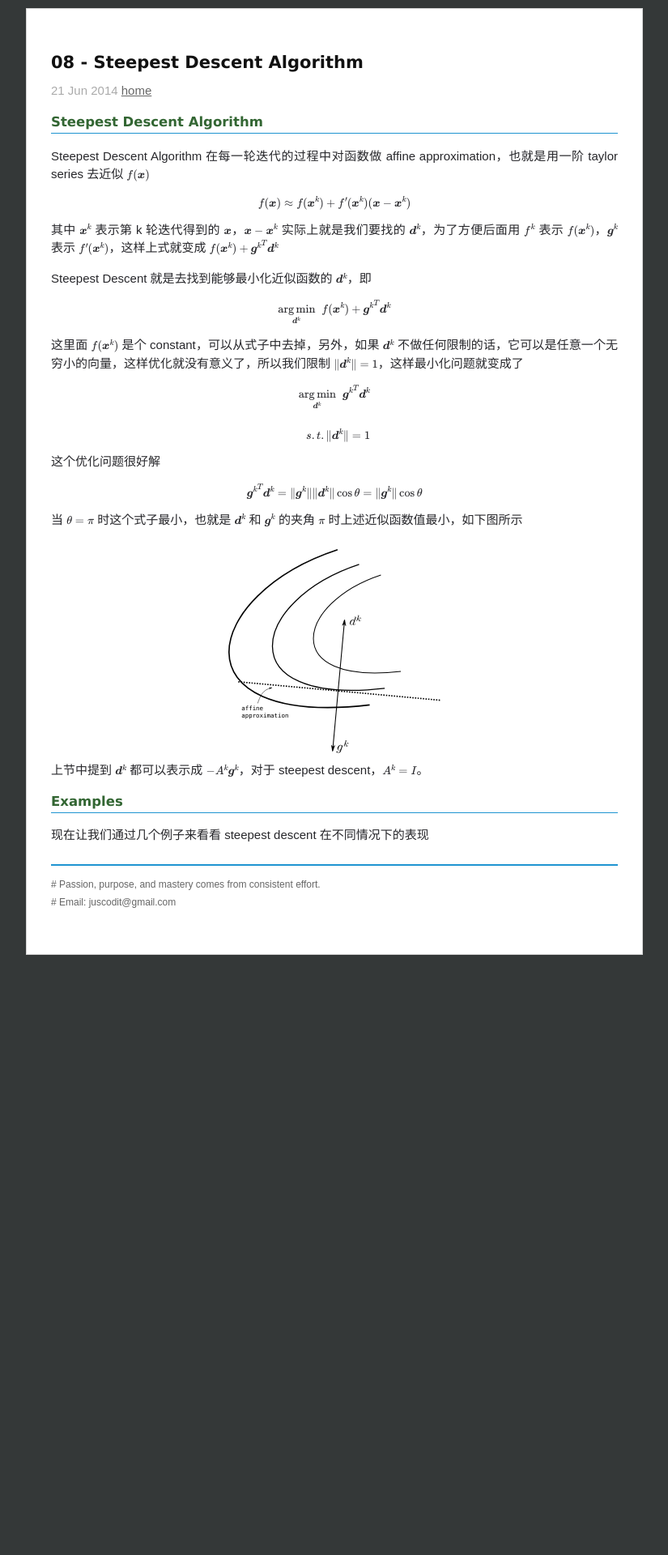
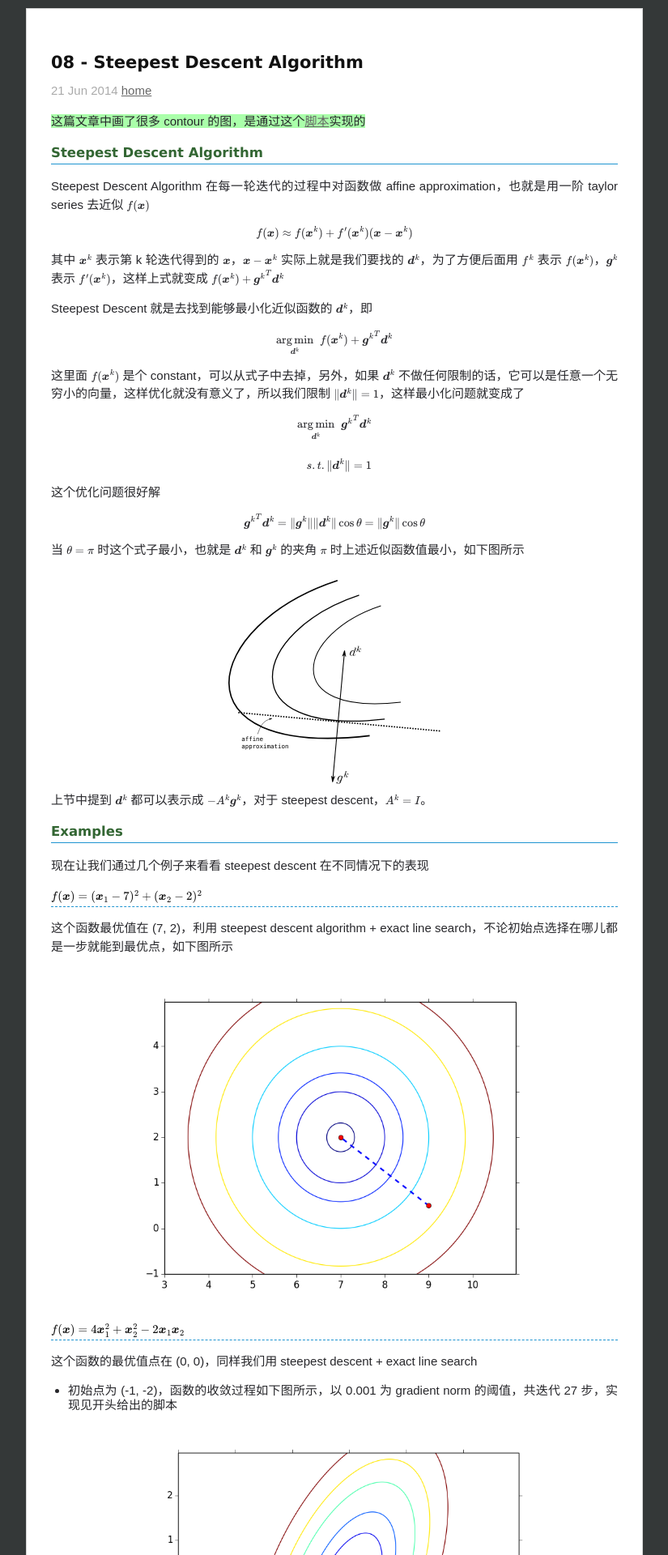
Before and after one commit to chenrushan/chenrushan.github.io, a Jekyll site: the page built from _posts/2014-06-21-NP-08-steepest-descent.markdown, in a window 1280 px wide. Shown: the top 1920 px of the page at 81% size, without its empty margins (227-1052 px from the left). Built offline with Jekyll 4.4.1, drawn with Linux system fonts in a browser that asks for light colours; Markdown is read by kramdown in place of the engine named in the settings; formulas are drawn with MathJax 3; before the commit the page ends 1189 px from its top, so only the background shows below that; some of the changed text lies outside the part shown.

Commit message:
[np08]: update

```diff
--- a/_posts/2014-06-21-NP-08-steepest-descent.markdown
+++ b/_posts/2014-06-21-NP-08-steepest-descent.markdown
@@ -4,6 +4,8 @@ title: 08 - Steepest Descent Algorithm
 categories: nnumop
 tags: NPTEL, numerical optimization
 ---
+
+<span style="background-color:#afa">这篇文章中画了很多 contour 的图，是通过这个[脚本](../../../../resource/NNP/08-steepest/examples.py)实现的</span>
 
 #### Steepest Descent Algorithm
 
@@ -41,3 +43,41 @@ $$
 #### Examples
 
 现在让我们通过几个例子来看看 steepest descent 在不同情况下的表现
+
+##### $f(\boldsymbol{x}) = (\boldsymbol{x}\_1 - 7)^2 + (\boldsymbol{x}\_2 - 2)^2$
+
+这个函数最优值在 (7, 2)，利用 steepest descent algorithm + exact line search，不论初始点选择在哪儿都是一步就能到最优点，如下图所示
+
+<img style="width:80%" src="/resource/NNP/08-steepest/circular.png" />
+
+##### $f(\boldsymbol{x}) = 4\boldsymbol{x}\_1^2 + \boldsymbol{x}\_2^2 -2\boldsymbol{x}\_1\boldsymbol{x}\_2$
+
+这个函数的最优值点在 (0, 0)，同样我们用 steepest descent + exact line search
+
+* 初始点为 (-1, -2)，函数的收敛过程如下图所示，以 0.001 为 gradient norm 的阈值，共迭代 27 步，实现见开头给出的脚本
+
+  <img style="width:80%" src="/resource/NNP/08-steepest/ellip2.png" />
+
+* 初始点为 (1, 0)，函数的收敛过程如下图所示，以 0.001 为 gradient norm 的阈值，共迭代 5 步
+
+  <img style="width:80%" src="/resource/NNP/08-steepest/ellip1.png" />
+
+这个例子我们可以看出初始点的不同对收敛速度是有影响的
+
+##### $f(\boldsymbol{x}) = 100(\boldsymbol{x}\_2 - \boldsymbol{x}\_1^2)^2 + (1 - \boldsymbol{x}\_1)^2$
+
+这个是著名的 Rosenbrock function，其最优值出现在 (1, 1) 点，利用 steepest descent + backtrack line search ($\hat{\alpha} = 0.5, \lambda = 0.3, c\_1 = 1\times 10^{-4}$)
+
+* 初始点为 (0.6, 0.6)，收敛过程如下图所示，以 0.001 为 gradient norm 的阈值，共迭代 2029 步
+
+  <img style="width:80%" src="/resource/NNP/08-steepest/rosen1.png" />
+
+* 初始点为 (-1.2, 1)，收敛过程如下图所示，以 0.001 为 gradient norm 的阈值，共迭代 2300 步
+
+  <img style="width:80%" src="/resource/NNP/08-steepest/rosen2.png" />
+
+对于这个例子，不管你选那个初始点，迭代的过程总是很慢
+
+上面的几个例子中，收敛的过程有快有慢，下面我们从理论的角度看看是什么导致了这种区别
+
+#### Convergence Rate of Steepest Descent Algorithm
--- a/css/main.css
+++ b/css/main.css
@@ -317,6 +317,12 @@ a:visited { color: #777; }
     text-align: center;
 }
 
+.post img {
+    display: block;
+    margin-left: auto;
+    margin-right: auto;
+}
+
 table {
     border-collapse:collapse;
     margin: 0.5em 0 1.5em 0;
```
